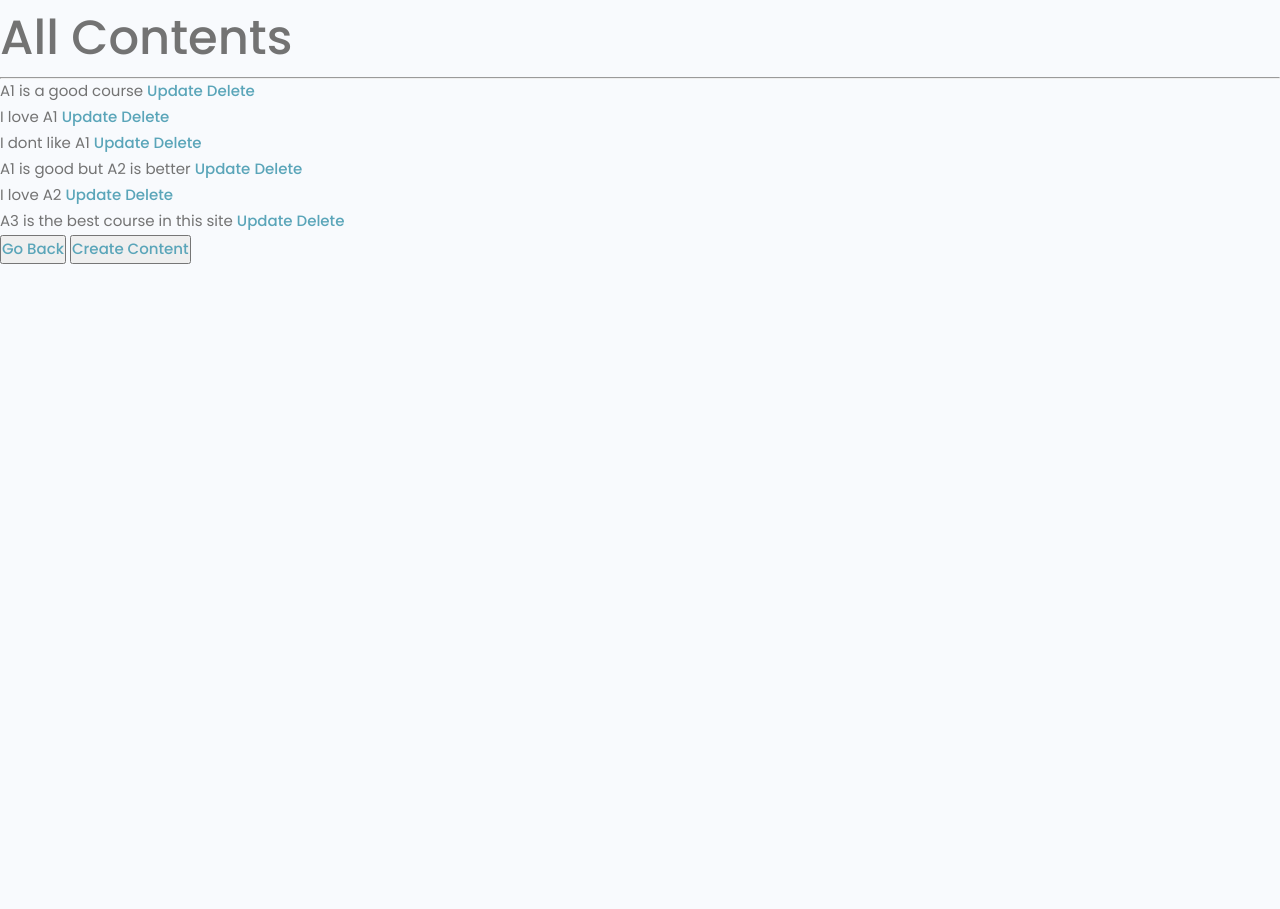
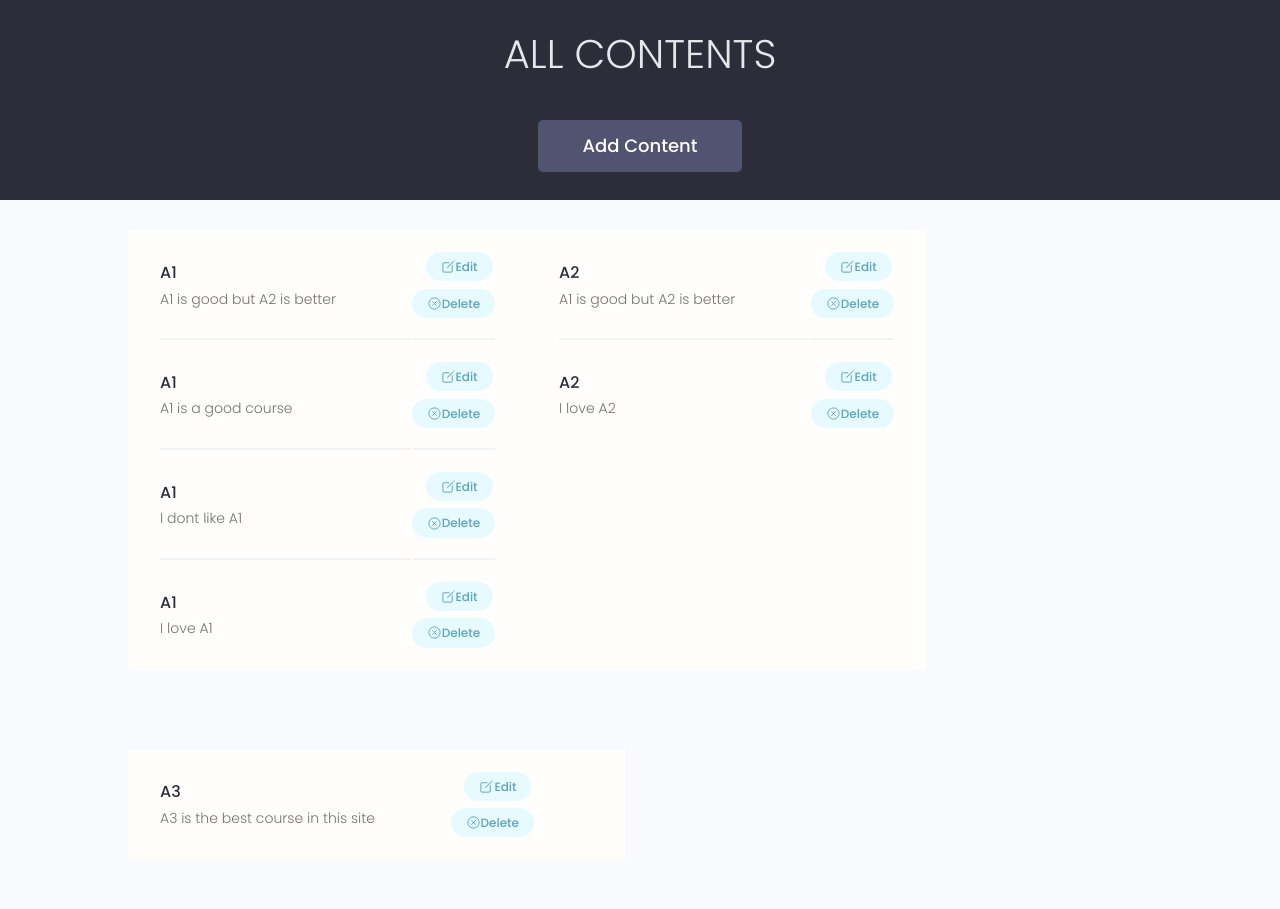
Before and after one commit to AlirezaAhmadiHadi/Internet-Engineering, a Django app: page /contents in a window 1280 px wide. Shown: the part 79-988 px from the top of the page. Before the commit the page ends 343 px from the top, so only its background shows below. Run offline with Django 3.2, Linux system fonts and the light colour scheme; data comes from the database, SQL or seed files in the repository; both versions use the stored data as it was after the commit.

Commit message:
Update Content page

```diff
--- a/projects/templates/projects/Practice_4/Contents/Contents.html
+++ b/projects/templates/projects/Practice_4/Contents/Contents.html
@@ -1,20 +1,44 @@
 {% extends 'main.html' %}
 {% block content %}
 
-<h1>All Contents</h1>
-<hr>
-<ul>
-    {% for content in Contents %}
-    <li>
-        {{content.des}}
-        <a href="{% url 'updateContent' content.id %}">Update</a>
-        <a href="{% url 'deleteContent' content.id %}">Delete</a>
-        {% endfor %}
-    </li>
+<main>
+	<section class="hero-section text-center" style="height: 25vh;">
+		<div class="container container--narrow">
+			<div class="hero-section__box"">
+				<h2>All Contents</h2>
+			</div>
+			<div class="hero-section__search" >
+				<a href="{% url 'createContent' %}" class="btn btn--sub btn--lg">Add Content</a>
+			</div>
+		</div>
+	</section>
 
-</ul>
+	<div class=" container">
+		<div class="grid grid--three">
+			{% for course in Courses %}
+			<table class="settings__table content--table">
+				{% for content in course.content.all %}
+				<tr>
+					<td class="settings__tableInfo">
+						<a href="single-project.html">{{course.name}}</a>
+						<p>
+							{{content.des}}
+						</p>
+					</td>
+					<td class="settings__tableActions">
+						<a class="tag tag--pill tag--main settings__btn" href="{% url 'updateContent' content.id %}">
+							<ion-icon name="create-outline" class="ion-icon_edit-content"></ion-icon>Edit
+						</a>
+						<a class="tag tag--pill tag--main settings__btn" href="{% url 'deleteContent' content.id %}">
+							<ion-icon name="close-circle-outline" class="ion-icon_edit-content"></ion-icon>Delete
+						</a>
+					</td>
+				</tr>
+				{% endfor %}
+			</table>
+			{% endfor %}
+		</div>
+	</div>
+</main>
 
-<button><a href="{% url 'practice_4' %}">Go Back</a></button>
-<button><a href="{% url 'createContent' %}">Create Content</a></button>
-
-{% endblock %}
+{% endblock content %}
--- a/projects/views.py
+++ b/projects/views.py
@@ -160,9 +160,8 @@ def submitRegistration(request):
 
 
 def allContents(request):
-    Contents = content.objects.all()
-    print(Contents)
-    context = {'Contents': Contents}
+    Courses = course.objects.all()
+    context = {'Courses': Courses}
     return render(request, 'projects/Practice_4/Contents/Contents.html', context)
 
 
--- a/static/styles/main.css
+++ b/static/styles/main.css
@@ -15,3 +15,11 @@
     font-size: 15px;
     margin-right: 3px;
 }
+
+.ion-icon_edit-content {
+    font-size: 15px;
+}
+
+.content--table {
+    display: flex;
+}
--- a/templates/navbar.html
+++ b/templates/navbar.html
@@ -13,8 +13,8 @@
 			<ul class="header__menu">
 				<li class="header__menuItem"><a href="{% url 'allStudents' %}">Students</a></li>
 				<li class="header__menuItem"><a href="{% url 'allCourses' %}">Courses</a></li>
-				<li class="header__menuItem"><a href="#">Contents</a></li>
-				<li class="header__menuItem"><a href="">Registration</a></li>
+				<li class="header__menuItem"><a href="{% url 'allContents' %}">Contents</a></li>
+				<li class="header__menuItem"><a href="#">Registration</a></li>
 				<li class="header__menuItem"><a href="#" class="btn btn--sub">Login/Sign Up</a></li>
 			</ul>
 		</nav>
```
Also changed, not shown: db.sqlite3.
